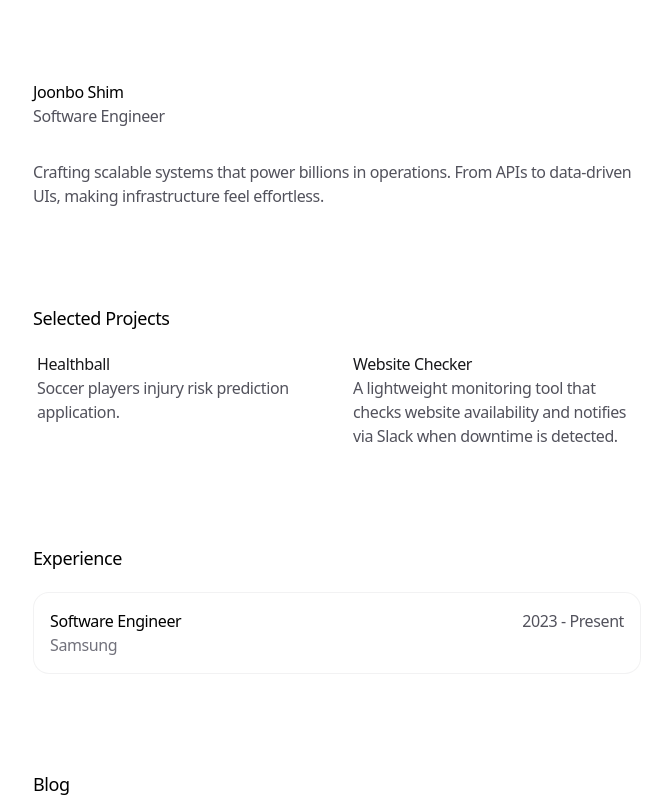
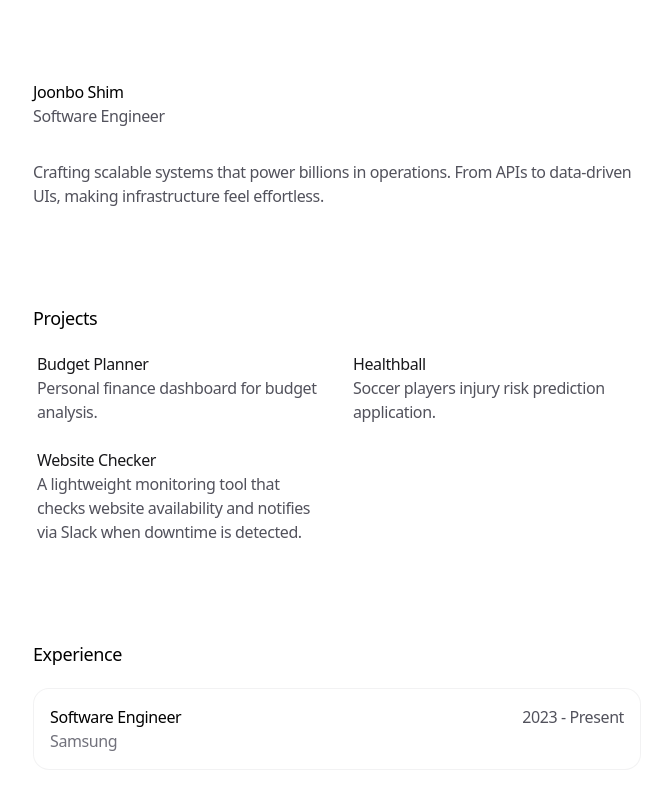
Before and after one commit to boonjo/portfolio, a Next.js app: page / in a window 1280 px wide. Shown: the top 800 px of the page, without its empty margins (303-975 px from the left). Built offline with nearby package versions, Linux system fonts and the light colour scheme.

Commit message:
adding budgeting page to projects

```diff
--- a/app/data.ts
+++ b/app/data.ts
@@ -27,17 +27,24 @@
 
 export const PROJECTS: Project[] = [
   {
+    name: 'Budget Planner',
+    description:
+      'Personal finance dashboard for budget analysis.',
+    link: 'https://joonbo.com/budgeting',
+    id: 'project1',
+  },
+  {
     name: 'Healthball',
     description:
       'Soccer players injury risk prediction application.',
     link: 'https://github.com/boonjo/healthball/',
-    id: 'project1',
+    id: 'project2',
   },
   {
     name: 'Website Checker',
     description: 'A lightweight monitoring tool that checks website availability and notifies via Slack when downtime is detected.',
     link: 'https://github.com/boonjo/WebsiteChecker/',
-    id: 'project2',
+    id: 'project3',
   },
 ]
 
--- a/app/main.tsx
+++ b/app/main.tsx
@@ -89,7 +89,7 @@
         variants={VARIANTS_SECTION}
         transition={TRANSITION_SECTION}
       >
-        <h3 className="mb-5 text-lg font-medium">Selected Projects</h3>
+        <h3 className="mb-5 text-lg font-medium">Projects</h3>
         <div className="grid grid-cols-1 gap-6 sm:grid-cols-2">
           {PROJECTS.map((project) => (
             <div key={project.name} className="space-y-2">
```
